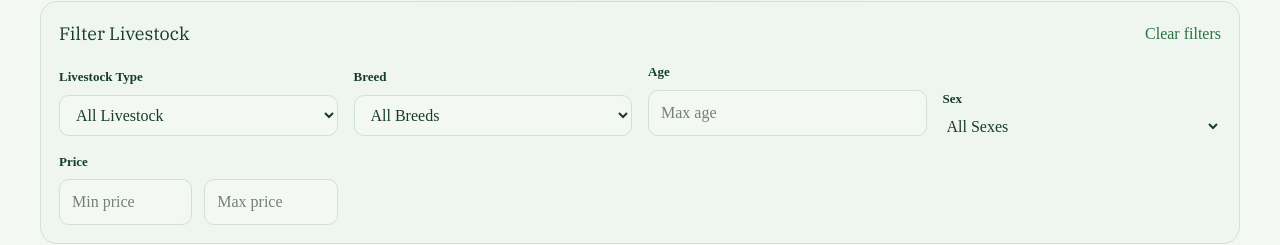
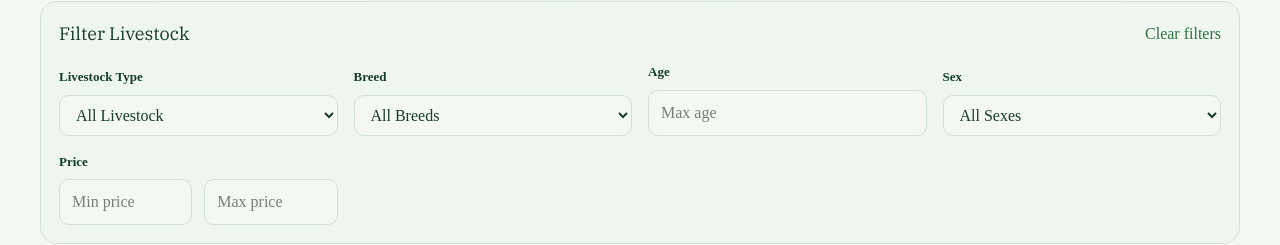
Before and after one commit to ryanndigitalsolutionz/farmart, a React (Vite) app in the folder frontend/: page /buyer/marketplace in a window 1280 px wide. Shown: the part 591-836 px from the top of the page. Built offline with nearby package versions, Linux system fonts and the light colour scheme; a web font is replaced by a local one.

Commit message:
updated the buyer UI

```diff
--- a/frontend/src/components/marketplace/SexFilter.jsx
+++ b/frontend/src/components/marketplace/SexFilter.jsx
@@ -12,6 +12,22 @@ function SexFilter({ sex, setSex }) {
         id="sex-filter"
         value={sex}
         onChange={(e) => setSex(e.target.value)}
+        className="
+          w-full box-border
+          px-3 py-2.5
+          border border-[var(--farm-green-border)]
+          rounded-[10px]
+          bg-[var(--farm-background)]
+          text-[var(--farm-text)]
+          text-[13px]
+          font-[var(--farm-body-font)]
+          outline-none
+          cursor-pointer
+          transition-[border-color,box-shadow] duration-160
+          focus:border-[var(--farm-green)]
+          focus:ring-2
+          focus:ring-[var(--farm-green-glow)]
+        "
       >
         <option value="">All Sexes</option>
         <option value="Male">Male</option>
```
